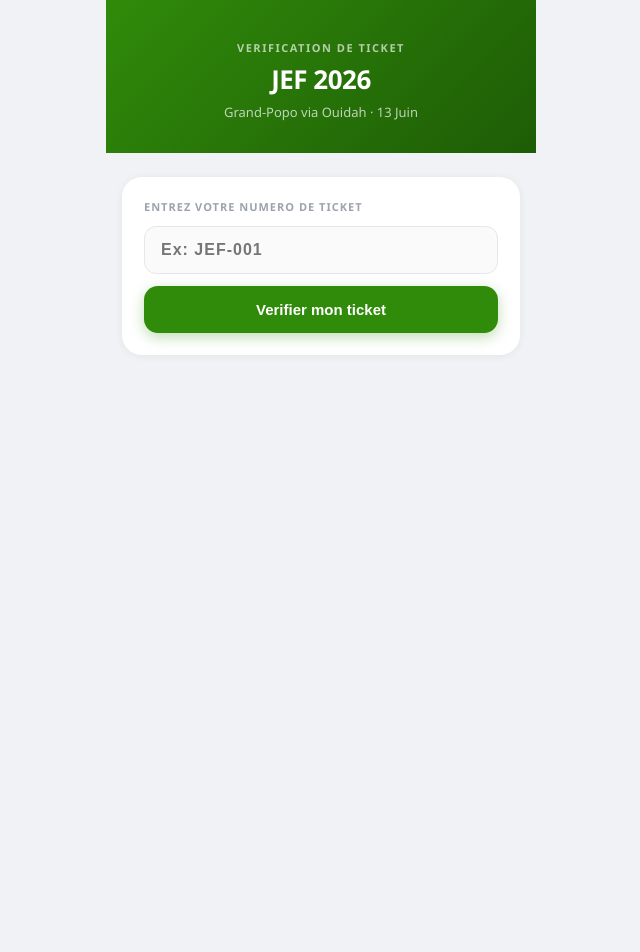
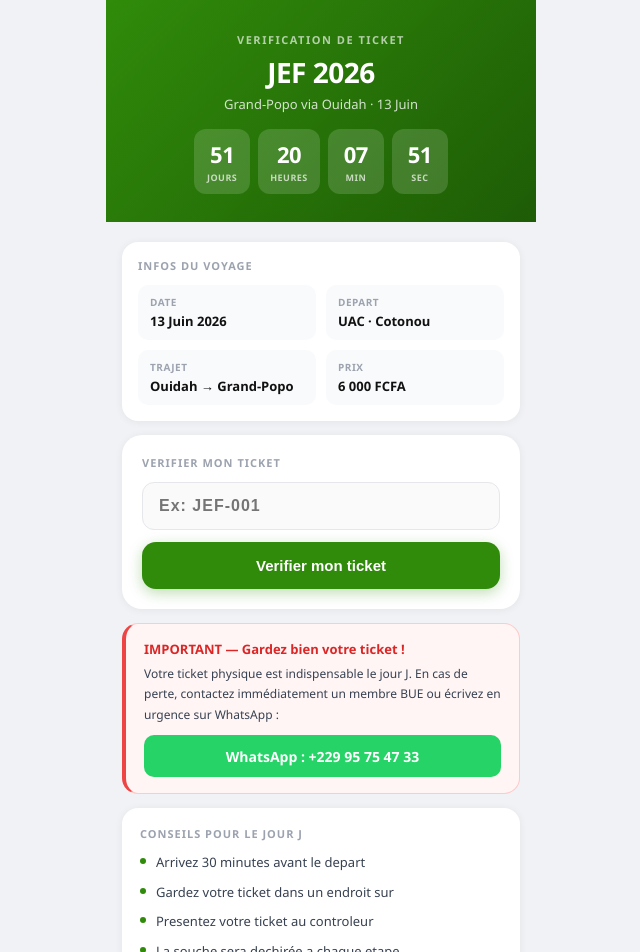
Before and after one commit to tcbrenato/jef-logistique, a Next.js app: page /verify in a window 1280 px wide. Shown: the top 952 px of the page, without its empty margins (319-959 px from the left). Before the commit the page ends 800 px from the top, so only its background shows below. Built offline with nearby package versions, Linux system fonts and the light colour scheme; no server answers.

Commit message:
Page verify enrichie compte a rebours et infos voyage

```diff
--- a/app/verify/page.js
+++ b/app/verify/page.js
@@ -1,5 +1,5 @@
 'use client'
-import { useState } from 'react'
+import { useState, useEffect } from 'react'
 import { supabase } from '../lib/supabase'
 
 export default function VerifyPage() {
@@ -7,19 +7,34 @@ export default function VerifyPage() {
   const [ticket, setTicket] = useState(null)
   const [loading, setLoading] = useState(false)
   const [searched, setSearched] = useState(false)
+  const [countdown, setCountdown] = useState({ days: 0, hours: 0, minutes: 0, seconds: 0 })
+
+  useEffect(() => {
+    const target = new Date('2026-06-13T07:00:00')
+    const timer = setInterval(() => {
+      const now = new Date()
+      const diff = target - now
+      if (diff <= 0) { clearInterval(timer); return }
+      setCountdown({
+        days: Math.floor(diff / (1000 * 60 * 60 * 24)),
+        hours: Math.floor((diff % (1000 * 60 * 60 * 24)) / (1000 * 60 * 60)),
+        minutes: Math.floor((diff % (1000 * 60 * 60)) / (1000 * 60)),
+        seconds: Math.floor((diff % (1000 * 60)) / 1000)
+      })
+    }, 1000)
+    return () => clearInterval(timer)
+  }, [])
 
   const handleVerify = async () => {
     if (!search.trim()) return
     setLoading(true)
     setTicket(null)
     setSearched(false)
-
     const { data } = await supabase
       .from('tickets')
       .select('serial_number, status, client_name, sold_at')
       .eq('serial_number', search.toUpperCase())
       .single()
-
     setTicket(data || null)
     setSearched(true)
     setLoading(false)
@@ -29,17 +44,54 @@ export default function VerifyPage() {
     <div style={{ minHeight: '100vh', background: '#f0f2f5', fontFamily: "'Segoe UI', system-ui, sans-serif", maxWidth: 430, margin: '0 auto' }}>
 
       {/* HEADER */}
-      <div style={{ background: 'linear-gradient(135deg, #308B0A 0%, #1e5c06 100%)', padding: '40px 24px 32px', textAlign: 'center' }}>
+      <div style={{ background: 'linear-gradient(135deg, #308B0A 0%, #1e5c06 100%)', padding: '32px 24px 28px', textAlign: 'center' }}>
         <p style={{ color: 'rgba(255,255,255,0.65)', fontSize: 11, fontWeight: 700, letterSpacing: 1.5, margin: '0 0 6px' }}>VERIFICATION DE TICKET</p>
-        <h1 style={{ color: 'white', fontSize: 26, fontWeight: 900, margin: '0 0 6px', letterSpacing: '-0.5px' }}>JEF 2026</h1>
-        <p style={{ color: 'rgba(255,255,255,0.7)', fontSize: 13, margin: 0 }}>Grand-Popo via Ouidah · 13 Juin</p>
+        <h1 style={{ color: 'white', fontSize: 28, fontWeight: 900, margin: '0 0 4px', letterSpacing: '-0.5px' }}>JEF 2026</h1>
+        <p style={{ color: 'rgba(255,255,255,0.8)', fontSize: 13, margin: '0 0 16px' }}>Grand-Popo via Ouidah · 13 Juin</p>
+
+        {/* Compte à rebours */}
+        <div style={{ display: 'flex', justifyContent: 'center', gap: 8 }}>
+          {[
+            { val: countdown.days, label: 'Jours' },
+            { val: countdown.hours, label: 'Heures' },
+            { val: countdown.minutes, label: 'Min' },
+            { val: countdown.seconds, label: 'Sec' },
+          ].map((c, i) => (
+            <div key={i} style={{ background: 'rgba(255,255,255,0.15)', borderRadius: 12, padding: '10px 12px', minWidth: 56, textAlign: 'center' }}>
+              <p style={{ color: 'white', fontSize: 22, fontWeight: 900, margin: 0, letterSpacing: '-0.5px' }}>
+                {String(c.val).padStart(2, '0')}
+              </p>
+              <p style={{ color: 'rgba(255,255,255,0.7)', fontSize: 9, fontWeight: 600, margin: '2px 0 0', letterSpacing: 0.5 }}>
+                {c.label.toUpperCase()}
+              </p>
+            </div>
+          ))}
+        </div>
       </div>
 
-      <div style={{ padding: '24px 16px 40px' }}>
+      <div style={{ padding: '20px 16px 40px' }}>
+
+        {/* Infos voyage */}
+        <div style={{ background: 'white', borderRadius: 16, padding: '16px', marginBottom: 14, boxShadow: '0 1px 8px rgba(0,0,0,0.06)' }}>
+          <p style={{ margin: '0 0 12px', fontSize: 11, fontWeight: 700, color: '#9ca3af', letterSpacing: 1 }}>INFOS DU VOYAGE</p>
+          <div style={{ display: 'grid', gridTemplateColumns: '1fr 1fr', gap: 10 }}>
+            {[
+              { label: 'Date', value: '13 Juin 2026' },
+              { label: 'Depart', value: 'UAC · Cotonou' },
+              { label: 'Trajet', value: 'Ouidah → Grand-Popo' },
+              { label: 'Prix', value: '6 000 FCFA' },
+            ].map((info, i) => (
+              <div key={i} style={{ background: '#f9fafb', borderRadius: 10, padding: '10px 12px' }}>
+                <p style={{ margin: 0, fontSize: 10, fontWeight: 700, color: '#9ca3af', letterSpacing: 0.5 }}>{info.label.toUpperCase()}</p>
+                <p style={{ margin: '3px 0 0', fontSize: 13, fontWeight: 700, color: '#111' }}>{info.value}</p>
+              </div>
+            ))}
+          </div>
+        </div>
 
         {/* Recherche */}
-        <div style={{ background: 'white', borderRadius: 20, padding: '22px', boxShadow: '0 1px 8px rgba(0,0,0,0.06)', marginBottom: 16 }}>
-          <p style={{ margin: '0 0 12px', fontSize: 11, fontWeight: 700, color: '#9ca3af', letterSpacing: 1 }}>ENTREZ VOTRE NUMERO DE TICKET</p>
+        <div style={{ background: 'white', borderRadius: 20, padding: '20px', boxShadow: '0 1px 8px rgba(0,0,0,0.06)', marginBottom: 14 }}>
+          <p style={{ margin: '0 0 12px', fontSize: 11, fontWeight: 700, color: '#9ca3af', letterSpacing: 1 }}>VERIFIER MON TICKET</p>
           <input
             type="text"
             placeholder="Ex: JEF-001"
@@ -48,9 +100,7 @@ export default function VerifyPage() {
             onKeyDown={(e) => e.key === 'Enter' && handleVerify()}
             style={{ width: '100%', border: '1.5px solid #e5e7eb', borderRadius: 12, padding: '14px 16px', fontSize: 16, background: '#fafafa', outline: 'none', boxSizing: 'border-box', fontWeight: 700, letterSpacing: 1, marginBottom: 12 }}
           />
-          <button
-            onClick={handleVerify}
-            disabled={loading}
+          <button onClick={handleVerify} disabled={loading}
             style={{ width: '100%', padding: '15px', borderRadius: 14, border: 'none', background: loading ? '#d1d5db' : '#308B0A', color: 'white', fontSize: 15, fontWeight: 700, cursor: loading ? 'not-allowed' : 'pointer', boxShadow: '0 4px 14px rgba(48,139,10,0.3)' }}>
             {loading ? 'Verification...' : 'Verifier mon ticket'}
           </button>
@@ -58,20 +108,20 @@ export default function VerifyPage() {
 
         {/* Ticket introuvable */}
         {searched && !ticket && (
-          <div style={{ background: '#fff5f5', border: '1px solid #fecaca', borderLeft: '4px solid #ef4444', borderRadius: 16, padding: '20px', textAlign: 'center' }}>
+          <div style={{ background: '#fff5f5', border: '1px solid #fecaca', borderLeft: '4px solid #ef4444', borderRadius: 16, padding: '20px', textAlign: 'center', marginBottom: 14 }}>
             <p style={{ margin: '0 0 6px', fontSize: 16, fontWeight: 800, color: '#dc2626' }}>Ticket introuvable</p>
             <p style={{ margin: 0, fontSize: 13, color: '#6b7280', lineHeight: 1.6 }}>Ce numero ne correspond a aucun ticket enregistre. Contactez votre vendeur.</p>
           </div>
         )}
 
-        {/* Ticket VENDU — valide */}
+        {/* Ticket VENDU */}
         {ticket && ticket.status === 'vendu' && (
-          <div>
+          <div style={{ marginBottom: 14 }}>
             <div style={{ background: 'white', borderRadius: 20, padding: '24px', boxShadow: '0 1px 8px rgba(0,0,0,0.06)', marginBottom: 14 }}>
               <div style={{ background: '#f0fdf4', border: '1px solid #bbf7d0', borderRadius: 12, padding: '12px', textAlign: 'center', marginBottom: 20 }}>
                 <p style={{ margin: 0, fontSize: 13, fontWeight: 800, color: '#16a34a', letterSpacing: 0.5 }}>TICKET VALIDE — VOUS ETES ENREGISTRE</p>
               </div>
-              <div style={{ marginBottom: 16 }}>
+              <div style={{ marginBottom: 14 }}>
                 <p style={{ margin: '0 0 4px', fontSize: 11, fontWeight: 700, color: '#9ca3af', letterSpacing: 1 }}>NUMERO</p>
                 <p style={{ margin: 0, fontSize: 28, fontWeight: 900, color: '#111', letterSpacing: 1 }}>{ticket.serial_number}</p>
               </div>
@@ -88,16 +138,12 @@ export default function VerifyPage() {
                 </div>
               )}
             </div>
-
-            {/* Message festif */}
             <div style={{ background: 'linear-gradient(135deg, #308B0A, #1e5c06)', borderRadius: 20, padding: '24px', textAlign: 'center', boxShadow: '0 4px 20px rgba(48,139,10,0.3)' }}>
-              <p style={{ margin: '0 0 8px', fontSize: 20, fontWeight: 900, color: 'white', letterSpacing: '-0.5px' }}>
-                JEF 2026 — LE RENDEZ-VOUS DE L'ANNEE !
-              </p>
+              <p style={{ margin: '0 0 8px', fontSize: 20, fontWeight: 900, color: 'white' }}>JEF 2026 — LE RENDEZ-VOUS DE L'ANNEE !</p>
               <p style={{ margin: '0 0 12px', fontSize: 14, color: 'rgba(255,255,255,0.85)', lineHeight: 1.6 }}>
                 Votre place est confirmee. Preparez-vous a vivre une experience inoubliable a Grand-Popo !
               </p>
-              <div style={{ background: 'rgba(255,255,255,0.15)', borderRadius: 12, padding: '10px 16px', display: 'inline-block' }}>
+              <div style={{ background: 'rgba(255,255,255,0.15)', borderRadius: 12, padding: '10px 16px' }}>
                 <p style={{ margin: 0, fontSize: 13, color: 'white', fontWeight: 700 }}>Vous allez adorer chaque instant !</p>
               </div>
             </div>
@@ -106,12 +152,12 @@ export default function VerifyPage() {
 
         {/* Ticket EMBARQUE */}
         {ticket && ticket.status === 'embarque' && (
-          <div>
+          <div style={{ marginBottom: 14 }}>
             <div style={{ background: 'white', borderRadius: 20, padding: '24px', boxShadow: '0 1px 8px rgba(0,0,0,0.06)', marginBottom: 14 }}>
               <div style={{ background: '#eff6ff', border: '1px solid #bfdbfe', borderRadius: 12, padding: '12px', textAlign: 'center', marginBottom: 20 }}>
                 <p style={{ margin: 0, fontSize: 13, fontWeight: 800, color: '#1d4ed8', letterSpacing: 0.5 }}>PASSAGER A BORD</p>
               </div>
-              <div style={{ marginBottom: 16 }}>
+              <div style={{ marginBottom: 14 }}>
                 <p style={{ margin: '0 0 4px', fontSize: 11, fontWeight: 700, color: '#9ca3af', letterSpacing: 1 }}>NUMERO</p>
                 <p style={{ margin: 0, fontSize: 28, fontWeight: 900, color: '#111', letterSpacing: 1 }}>{ticket.serial_number}</p>
               </div>
@@ -122,29 +168,56 @@ export default function VerifyPage() {
                 </div>
               )}
             </div>
-
-            {/* Message bon voyage */}
-            <div style={{ background: 'linear-gradient(135deg, #1d4ed8, #1e40af)', borderRadius: 20, padding: '24px', textAlign: 'center', boxShadow: '0 4px 20px rgba(29,78,216,0.3)' }}>
-              <p style={{ margin: '0 0 8px', fontSize: 22, fontWeight: 900, color: 'white', letterSpacing: '-0.5px' }}>
-                Bon voyage !
+            <div style={{ background: 'linear-gradient(135deg, #1d4ed8, #1e40af)', borderRadius: 20, padding: '24px', textAlign: 'center' }}>
+              <p style={{ margin: '0 0 8px', fontSize: 22, fontWeight: 900, color: 'white' }}>Bon voyage !</p>
+              <p style={{ margin: '0 0 12px', fontSize: 14, color: 'rgba(255,255,255,0.85)', lineHeight: 1.6 }}>
+                Bonne traversee vers Grand-Popo. Profitez de chaque moment !
               </p>
-              <p style={{ margin: '0 0 12px', fontSize: 14, color: 'rgba(255,255,255,0.85)', lineHeight: 1.6 }}>
-                Bonne traversee vers Grand-Popo. Profitez de chaque moment de cette belle aventure avec la JEF 2026 !
-              </p>
-              <div style={{ background: 'rgba(255,255,255,0.15)', borderRadius: 12, padding: '10px 16px', display: 'inline-block' }}>
+              <div style={{ background: 'rgba(255,255,255,0.15)', borderRadius: 12, padding: '10px 16px' }}>
                 <p style={{ margin: 0, fontSize: 13, color: 'white', fontWeight: 700 }}>Grand-Popo via Ouidah · 13 Juin 2026</p>
               </div>
             </div>
           </div>
         )}
 
-        {/* Ticket DISPONIBLE — non vendu */}
+        {/* Ticket DISPONIBLE */}
         {ticket && ticket.status === 'disponible' && (
-          <div style={{ background: '#fffbeb', border: '1px solid #fde68a', borderLeft: '4px solid #f59e0b', borderRadius: 16, padding: '20px', textAlign: 'center' }}>
+          <div style={{ background: '#fffbeb', border: '1px solid #fde68a', borderLeft: '4px solid #f59e0b', borderRadius: 16, padding: '20px', textAlign: 'center', marginBottom: 14 }}>
             <p style={{ margin: '0 0 6px', fontSize: 16, fontWeight: 800, color: '#b45309' }}>Ticket non enregistre</p>
-            <p style={{ margin: 0, fontSize: 13, color: '#6b7280', lineHeight: 1.6 }}>Ce ticket existe mais n'a pas encore ete vendu. Contactez votre vendeur pour regulariser.</p>
+            <p style={{ margin: 0, fontSize: 13, color: '#6b7280', lineHeight: 1.6 }}>Ce ticket existe mais n'a pas encore ete vendu. Contactez votre vendeur.</p>
           </div>
         )}
+
+        {/* Message important — garder ticket */}
+        <div style={{ background: '#fff5f5', border: '1px solid #fecaca', borderLeft: '4px solid #ef4444', borderRadius: 16, padding: '16px 18px', marginBottom: 14 }}>
+          <p style={{ margin: '0 0 6px', fontSize: 13, fontWeight: 800, color: '#dc2626' }}>
+            IMPORTANT — Gardez bien votre ticket !
+          </p>
+          <p style={{ margin: 0, fontSize: 12, color: '#374151', lineHeight: 1.7 }}>
+            Votre ticket physique est indispensable le jour J. En cas de perte, contactez immédiatement un membre BUE ou écrivez en urgence sur WhatsApp :
+          </p>
+          <a href="https://wa.me/22995754733" target="_blank" rel="noopener noreferrer"
+            style={{ display: 'block', marginTop: 10, background: '#25D366', borderRadius: 10, padding: '10px 16px', textAlign: 'center', textDecoration: 'none' }}>
+            <span style={{ color: 'white', fontSize: 14, fontWeight: 800 }}>WhatsApp : +229 95 75 47 33</span>
+          </a>
+        </div>
+
+        {/* Conseils jour J */}
+        <div style={{ background: 'white', borderRadius: 16, padding: '18px', boxShadow: '0 1px 8px rgba(0,0,0,0.06)' }}>
+          <p style={{ margin: '0 0 12px', fontSize: 11, fontWeight: 700, color: '#9ca3af', letterSpacing: 1 }}>CONSEILS POUR LE JOUR J</p>
+          {[
+            'Arrivez 30 minutes avant le depart',
+            'Gardez votre ticket dans un endroit sur',
+            'Presentez votre ticket au controleur',
+            'La souche sera dechirée a chaque etape',
+            'Gardez la grande partie pour le retour',
+          ].map((conseil, i) => (
+            <div key={i} style={{ display: 'flex', alignItems: 'flex-start', gap: 10, marginBottom: i < 4 ? 10 : 0 }}>
+              <div style={{ width: 6, height: 6, borderRadius: '50%', background: '#308B0A', marginTop: 5, flexShrink: 0 }}></div>
+              <p style={{ margin: 0, fontSize: 13, color: '#374151', lineHeight: 1.5 }}>{conseil}</p>
+            </div>
+          ))}
+        </div>
 
       </div>
     </div>
```
